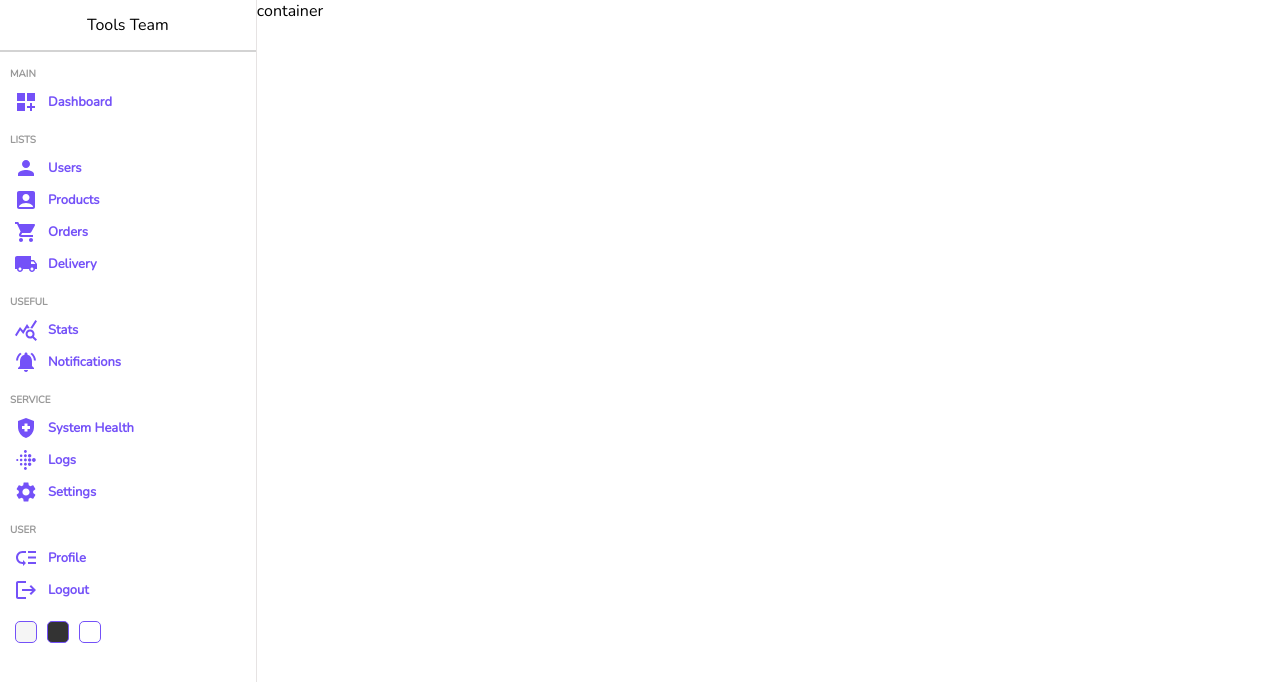
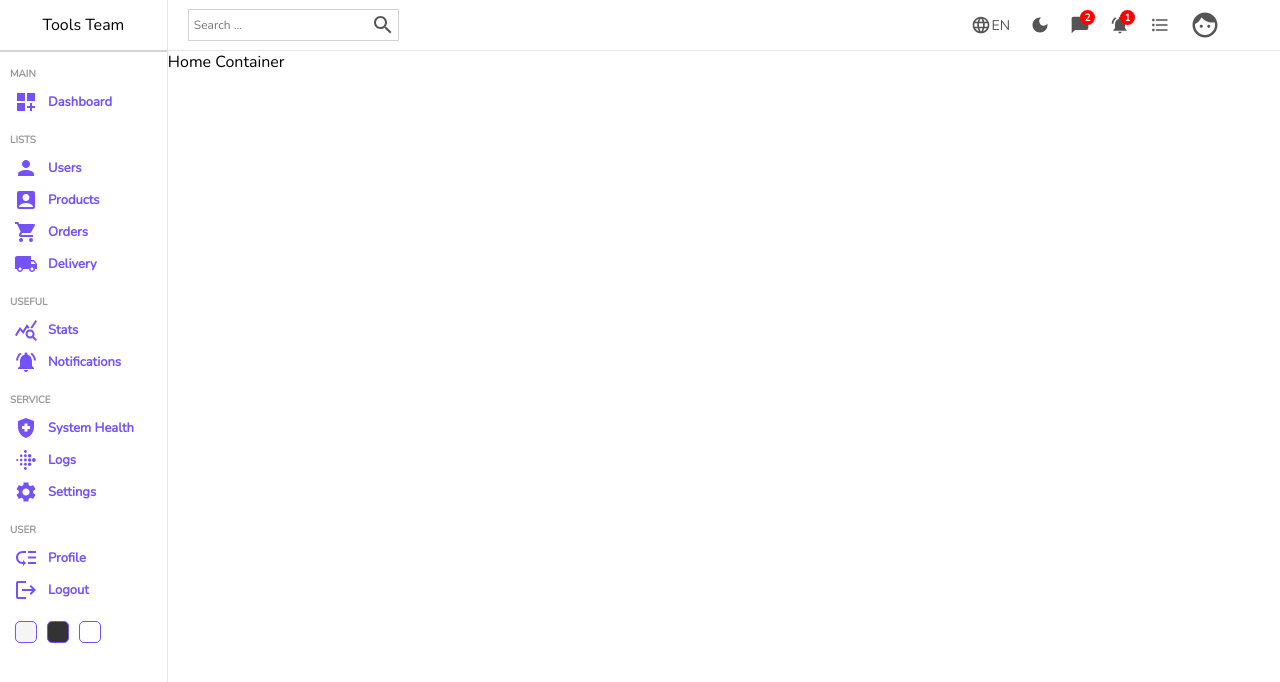
Before and after one commit to Sushil456/Dashboard, a React (Create React App) app: page / in a window 1280 px wide. Shown: the top 682 px of the page. Built offline with nearby package versions, Linux system fonts and the light colour scheme.

Commit message:
Navbar Component with message indicator , icons , avatar, search field with transparent property all added

```diff
--- a/src/Components/Navbar/Navbar.jsx
+++ b/src/Components/Navbar/Navbar.jsx
@@ -1,5 +1,59 @@
+import './Navbar.scss'
+import SearchIcon from '@mui/icons-material/Search';
+import LanguageIcon from '@mui/icons-material/Language';
+import DarkModeIcon from '@mui/icons-material/DarkMode';
+import MarkChatUnreadIcon from '@mui/icons-material/MarkChatUnread';
+import FormatListBulletedIcon from '@mui/icons-material/FormatListBulleted';
+import FaceIcon from '@mui/icons-material/Face';
+import NotificationsActiveIcon from '@mui/icons-material/NotificationsActive';
 export const Navbar = () => {
   return (
-    <div className='navbar'>Navbar</div>
+    <div className="navbar">
+      <div className="wrapper">
+
+        <div className="search">
+          <input type="text" placeholder='Search ...' />
+          <SearchIcon className='icon'/>
+        </div>
+
+        <div className="items">
+          <div className="item">
+            <LanguageIcon className='icon'/>
+            EN
+          </div>
+
+          <div className="item">
+            <DarkModeIcon className='icon'/>
+
+          </div>
+
+          <div className="item">
+            <MarkChatUnreadIcon className='icon'/>
+            <div className="counter">2</div>
+
+          </div>
+
+
+          <div className="item">
+            <NotificationsActiveIcon className='icon'/>
+
+            <div className="counter">1</div>
+          </div>
+
+          <div className="item">
+            <FormatListBulletedIcon className='icon'/>
+
+          </div>
+
+
+          <div className="item">
+            <FaceIcon className='avatar'/>
+          </div>
+
+        </div>
+
+
+      </div>
+    </div>
   )
 }
--- a/src/Components/Navbar/Navbar.scss
+++ b/src/Components/Navbar/Navbar.scss
@@ -0,0 +1,76 @@
+.navbar{
+    height: 50px;
+    border-bottom: 0.5px solid rgb(231, 228, 238);
+    display: flex;
+    align-items: center;
+    font-size: 14px;
+    color: #555;
+
+    .wrapper{
+        padding: 20px;
+        display: flex;
+        width: 100%;
+        justify-content: space-between;
+
+
+        .search{
+            display: flex;
+            align-items: center;
+            border: 0.5px solid lightgray;
+            padding: 3px;
+
+            input{
+                border: none;
+                outline: none;
+                background-color: transparent;
+
+                &::placeholder{
+                    font-size: 12px;
+                }
+            }
+        }
+
+
+        .items{
+            display: flex;
+            align-items: center;
+            margin-right: 20px;
+
+            .item{
+                display: flex;
+                align-items: center;
+                margin-right: 20px;
+                position: relative;
+
+                .icon{
+                    font-size: 20px;
+                }
+
+                .avatar{
+                    width: 30px;
+                    height: 30px;
+                    border-radius: 50%;
+                }
+
+                .counter{
+                    width: 15px;
+                    height: 15px;
+                    background-color: red;
+                    border-radius: 50%;
+                    color: white;
+                    display: flex;
+                    justify-content: center;
+                    align-items: center;
+                    font-size: 10px;
+                    font-weight: bold;
+
+                    position: absolute; // child should be absolute and parent shoould be position relative
+                    top: -5px;
+                    right: -5px;
+
+                }
+            }
+
+        }
+    }
+}
--- a/src/Pages/Home/Home.jsx
+++ b/src/Pages/Home/Home.jsx
@@ -1,4 +1,5 @@
 
+import { Navbar } from '../../Components/Navbar/Navbar'
 import { Sidebar } from '../../Components/Sidebar/Sidebar'
 import './home.scss'
 
@@ -7,7 +8,8 @@ export const Home = () => {
     <div className="home">
         <Sidebar/>
         <div className="homeContainer">
-          container
+          <Navbar />
+          Home Container
         </div>
     </div>
   )
--- a/src/Pages/Home/home.scss
+++ b/src/Pages/Home/home.scss
@@ -2,6 +2,6 @@
     display: flex;
     .homeContainer{
 
-        flex: 6;
+        flex: 10;
     }
 }
```
